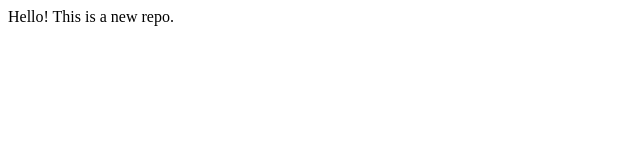
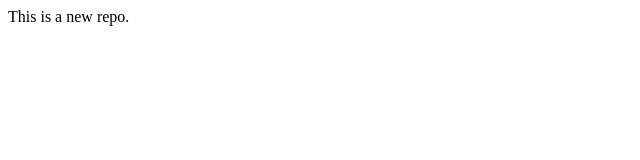
Before and after one commit to ShivanshGarg12/LocalRepo, a plain HTML site: page index.html in a window 1280 px wide. Shown: the full height of the page, 0-640 px from the left. Drawn offline with Linux system fonts and the light colour scheme.

Commit message:
changes in main

```diff
--- a/index.html
+++ b/index.html
@@ -1 +1 @@
-<p>Hello! This is a new repo.</p>
+<p>This is a new repo.</p>
```
